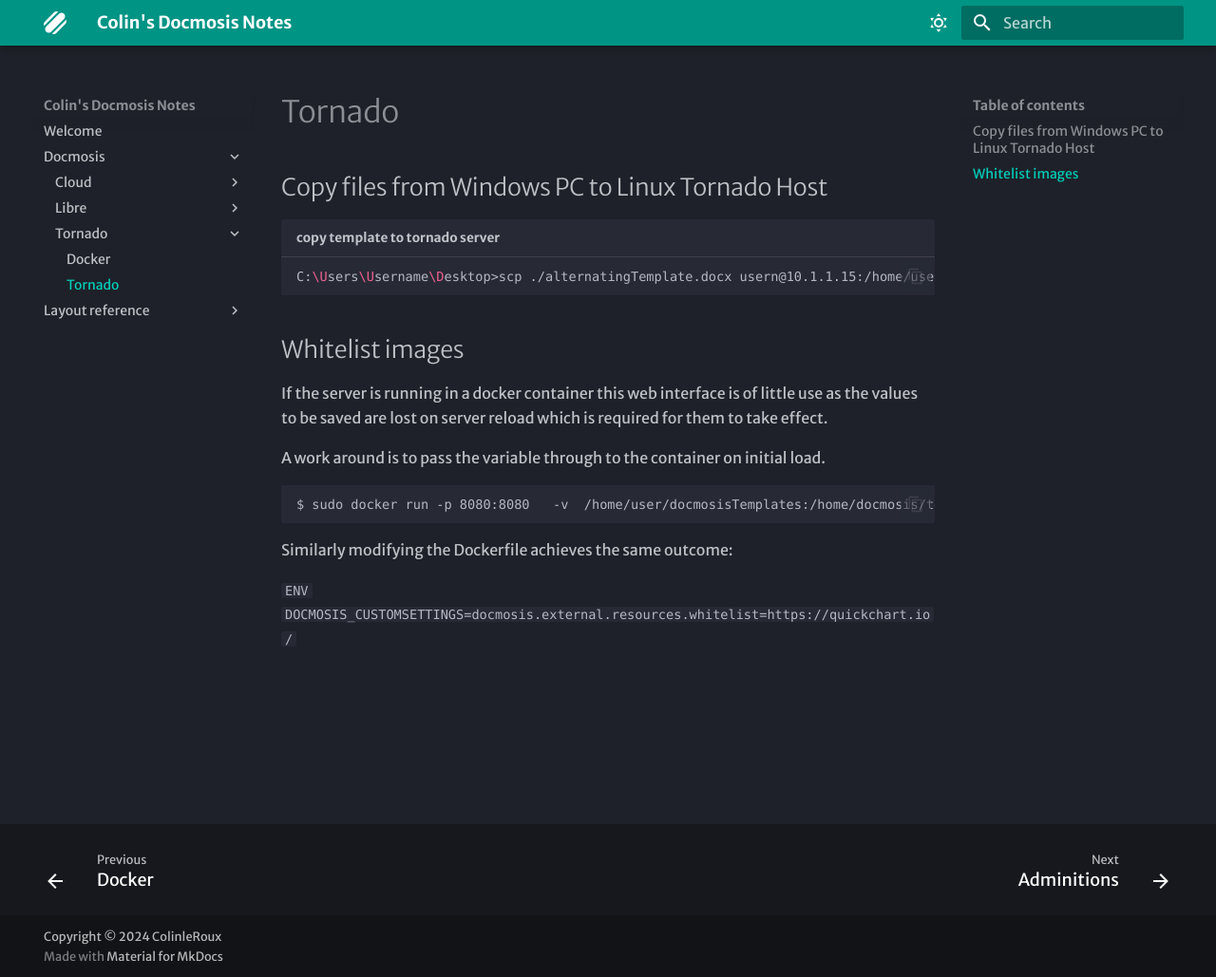
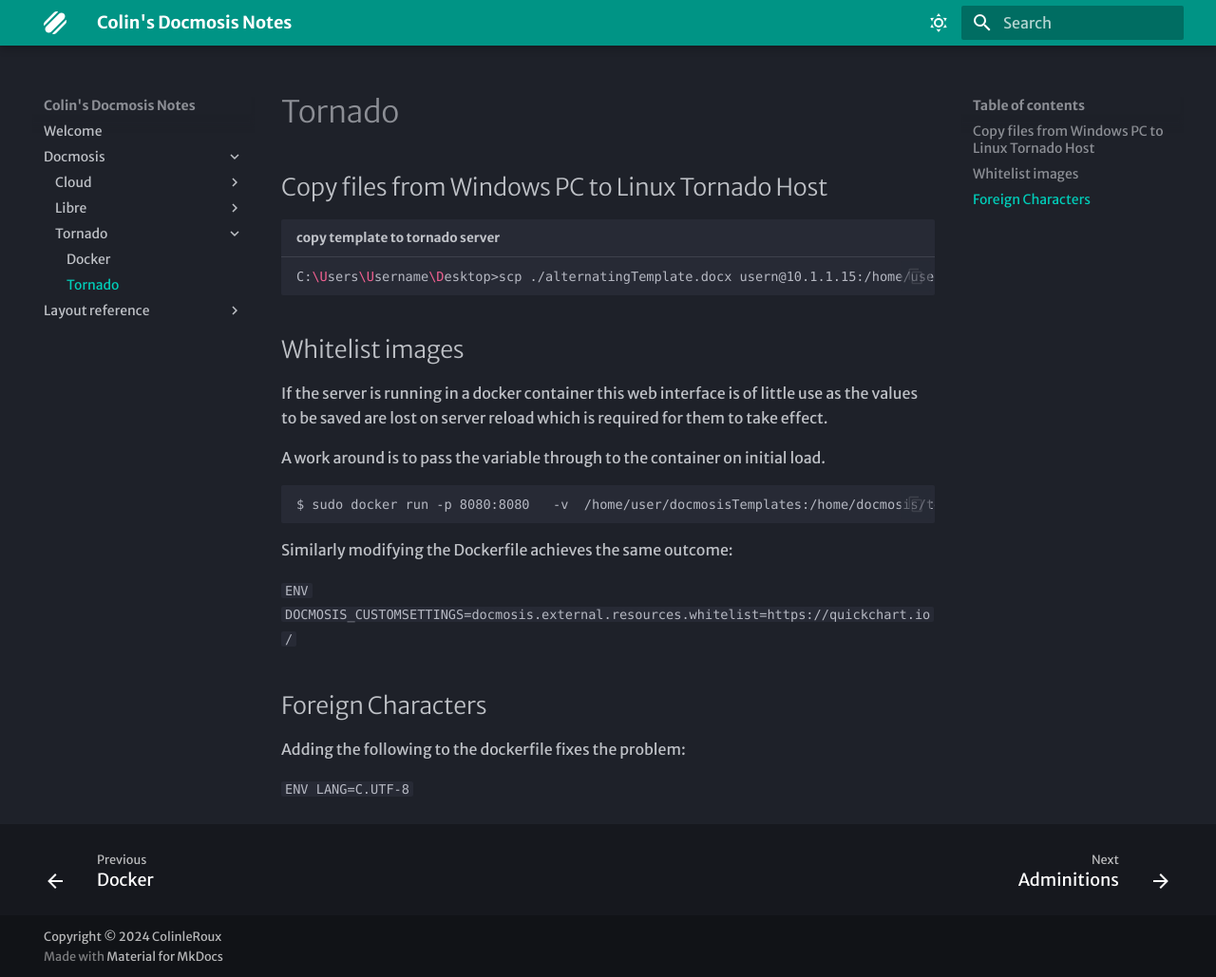
Before and after one commit to colinleroux/DocmosisDocumentation, an MkDocs documentation site: the page built from docs/Docmosis/Tornado/tornado.md, in a window 1280 px wide and 1029 px high. Shown: the whole window at 95% size. Built offline with MkDocs 1.6.1 and Material for MkDocs 9.7.7, drawn with Linux system fonts in a browser that asks for light colours; some web fonts are replaced.

Commit message:
changed tornado

```diff
--- a/docs/Docmosis/Tornado/tornado.md
+++ b/docs/Docmosis/Tornado/tornado.md
@@ -20,3 +20,9 @@ $ sudo docker run -p 8080:8080   -v  /home/user/docmosisTemplates:/home/docmosis
 Similarly modifying the Dockerfile achieves the same outcome:
 
 `ENV DOCMOSIS_CUSTOMSETTINGS=docmosis.external.resources.whitelist=https://quickchart.io/`
+
+## Foreign Characters
+
+Adding the following to the dockerfile fixes the problem:
+
+`ENV LANG=C.UTF-8`
```
